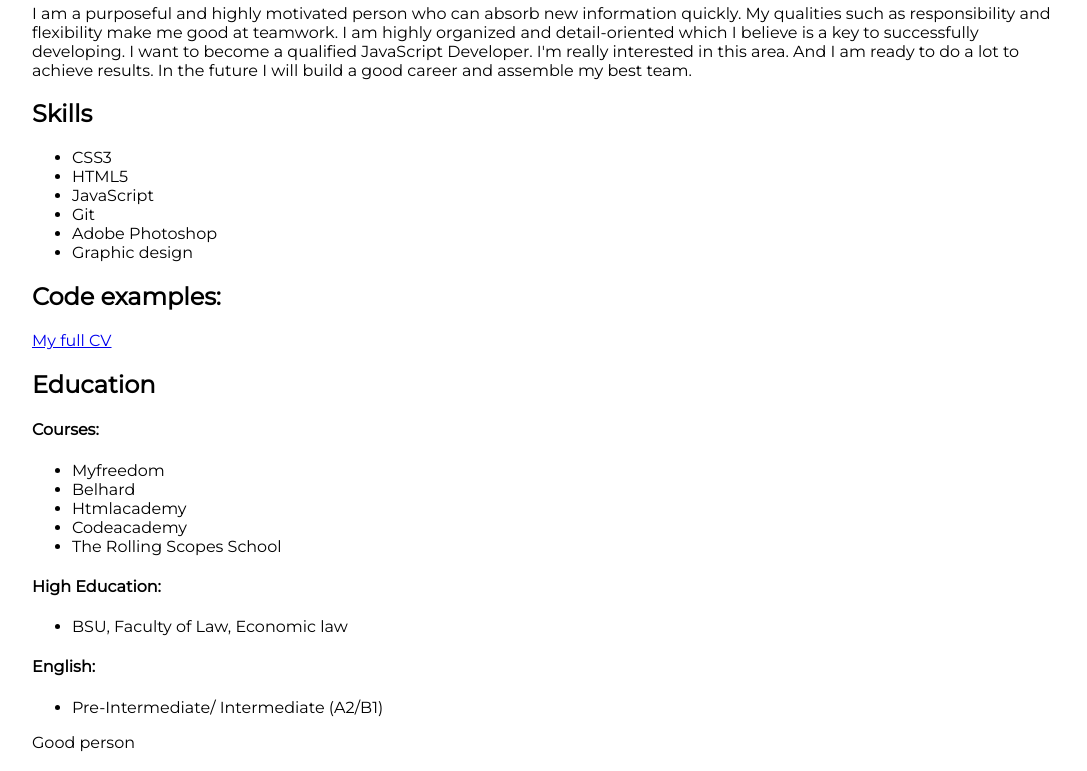
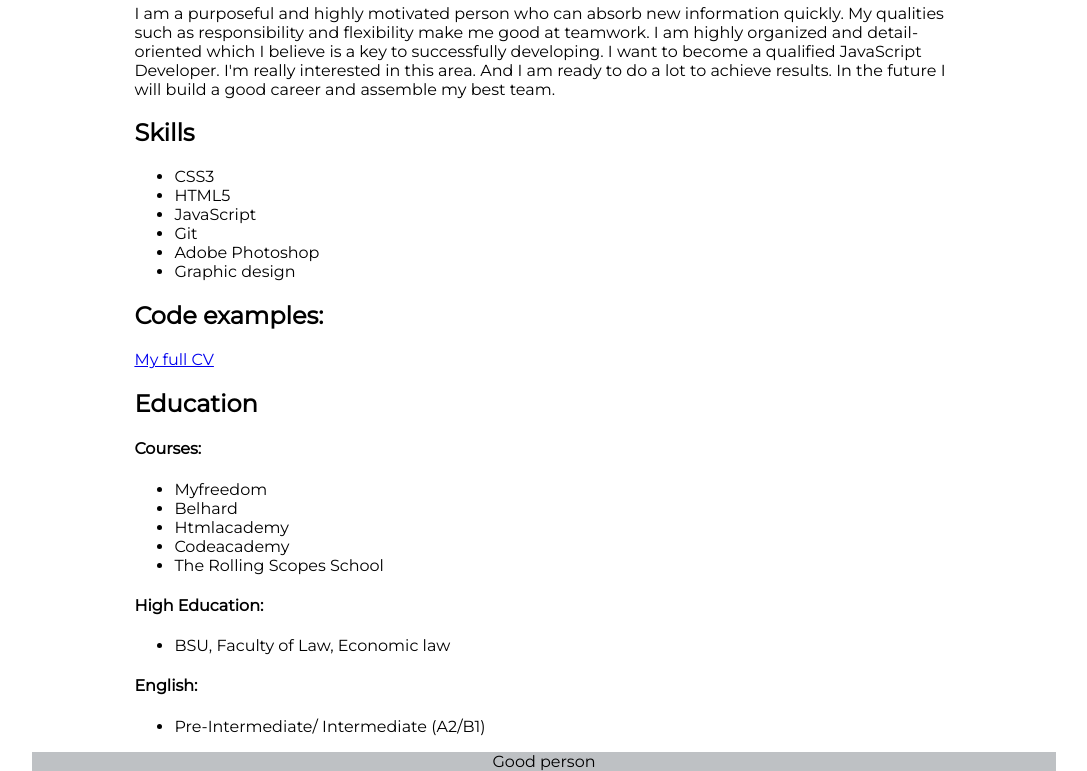
Before and after one commit to ZakharovOwl/rsschool-cv-Q1, a plain HTML site: page index.html in a window 1280 px wide. Shown: the part 596-1367 px from the top of the page, without its empty margins (96-1183 px from the left). Drawn offline with Linux system fonts and the light colour scheme.

Commit message:
feat: add full styles

```diff
--- a/css/style.css
+++ b/css/style.css
@@ -4,9 +4,34 @@ body {
     max-width: 1024px;
     margin: 0 auto;
     padding: 0;
-    background-repeat: no-repeat;
-    background-size: cover;
-    background-position: center;
     font-family: 'Montserrat';
     font-style: normal;
 }
+header,
+main,
+footer {
+        margin: 0 10% 0 10%;
+}
+h1{
+    color:black;
+}
+.link {
+    color: rgb(5, 2, 27)8, 24, 24;
+}
+.link:hover,
+.link:focus {
+  color: rgb(15, 121, 94);
+  outline: none;
+}
+footer{
+    background-color: rgba(93, 100, 109, 0.4);
+    color: #91b3b3;
+    margin: 0px;
+}
+footer p {
+    display: flex;
+    justify-content: center;
+    align-items: center;
+    color: black;
+    margin-bottom: 0px;
+}
```
